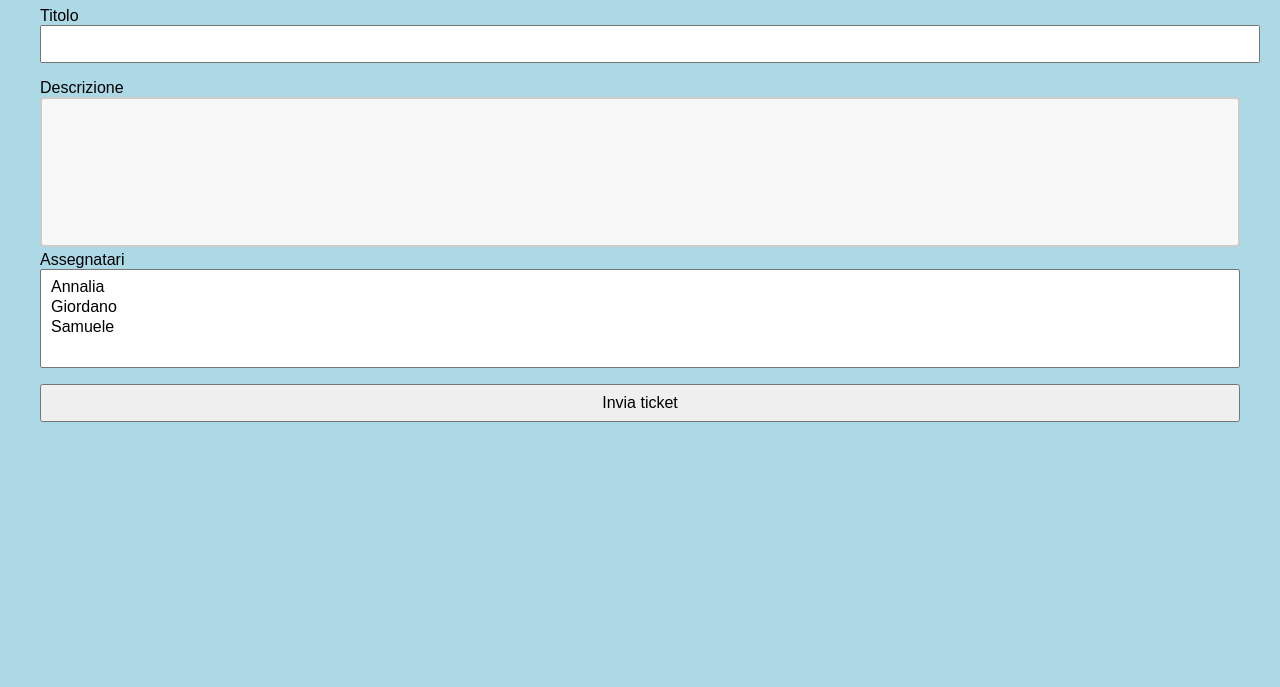
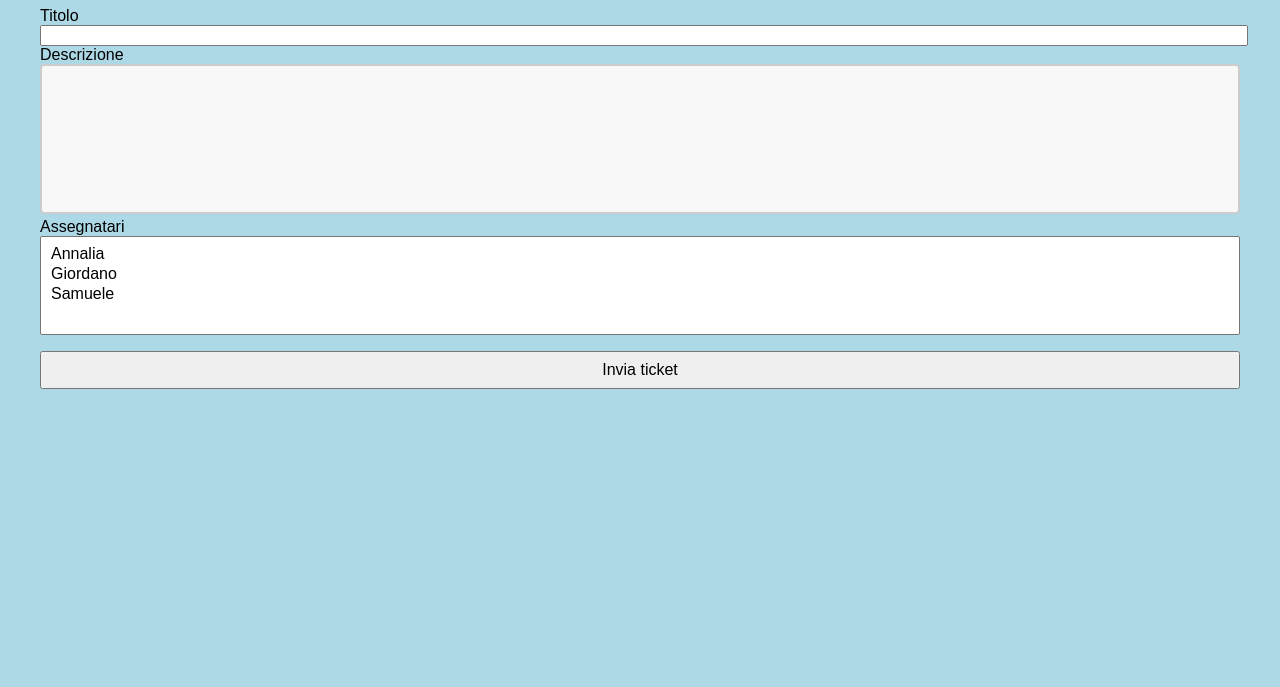
Before and after one commit to surrend-15min/Test_Pagina_Segnalazioni, a plain HTML site: page index.html in a window 1280 px wide. Shown: the part 113-800 px from the top of the page. Drawn offline with Linux system fonts and the light colour scheme.

Commit message:
Update index.html

```diff
--- a/index.html
+++ b/index.html
@@ -25,7 +25,10 @@
         background-color: #f8f8f8;
         resize: none;
       }
-      input, select, button {
+      input {
+        width: 100%;
+      }
+      select, button {
         display: block;
         width: 100%;
         margin-bottom: 1rem;
```
